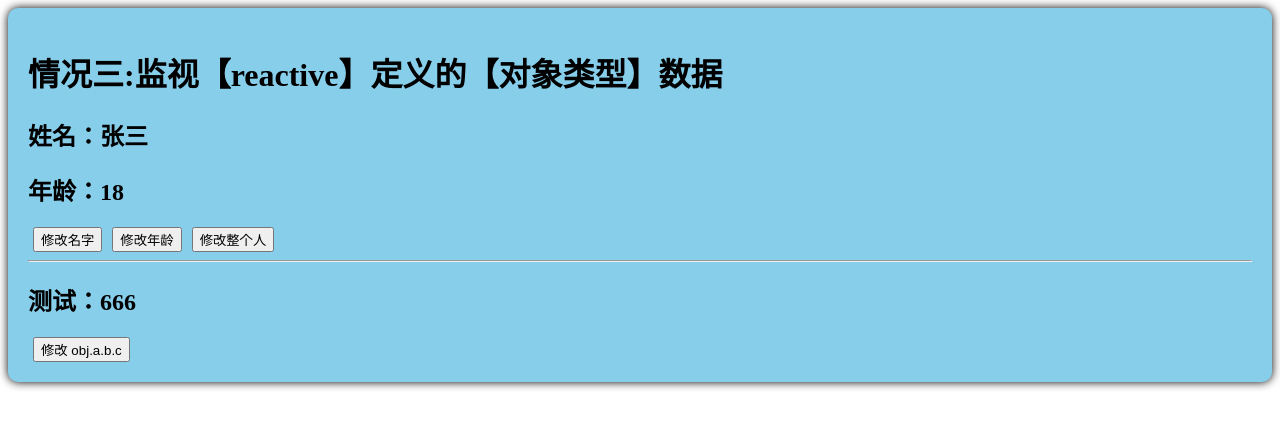
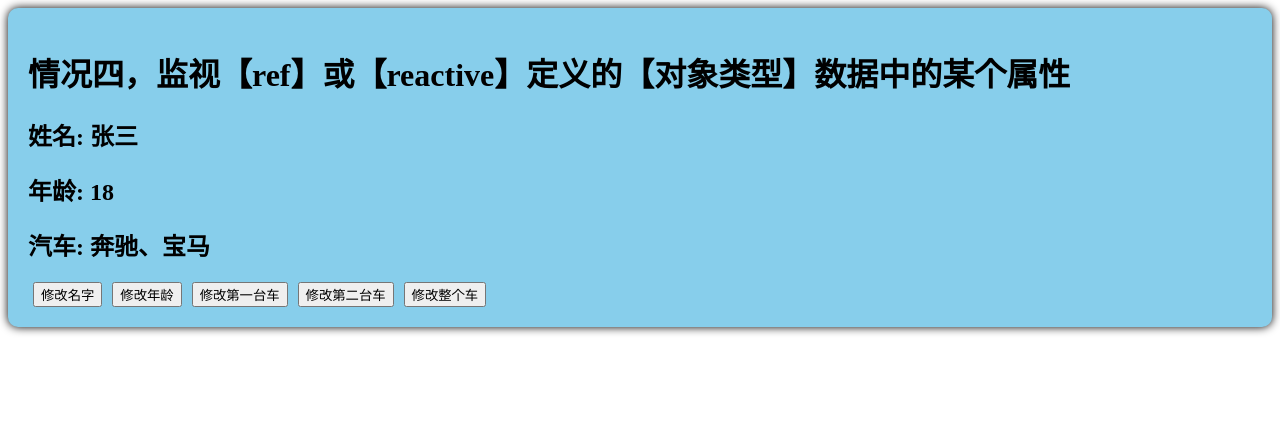
Before and after one commit to clang2you/vue3class, a Vue app: page / in a window 1280 px wide. Shown: the top 428 px of the page. Built offline with nearby package versions, Linux system fonts and the light colour scheme.

Commit message:
watch 情况四，监视【ref】或【reactive】定义的【对象类型】数据中的某个属性

```diff
--- a/src/components/Person.vue
+++ b/src/components/Person.vue
@@ -1,57 +1,64 @@
 <template>
   <div class="person">
-    <h1>情况三:监视【reactive】定义的【对象类型】数据</h1>
-    <h2>姓名：{{ person.name }}</h2>
-    <h2>年龄：{{ person.age }}</h2>
+    <h1>情况四，监视【ref】或【reactive】定义的【对象类型】数据中的某个属性</h1>
+    <h2>姓名: {{ person.name }}</h2>
+    <h2>年龄: {{ person.age }}</h2>
+    <h2>汽车: {{ person.car.c1 }}、{{ person.car.c2 }}</h2>
     <button @click="changeName">修改名字</button>
     <button @click="changeAge">修改年龄</button>
-    <button @click="changePerson">修改整个人</button>
-    <hr>
-    <h2>测试：{{ obj.a.b.c }}</h2>
-    <button @click="test">修改 obj.a.b.c</button>
+    <button @click="changeC1">修改第一台车</button>
+    <button @click="changeC2">修改第二台车</button>
+    <button @click="changeCar">修改整个车</button>
   </div>
 </template>
 
 <script lang="ts" setup name="Person">
-  import { reactive, watch } from 'vue'
-  //data
-  let person = reactive({
+  import { reactive, watch } from 'vue';
+
+  // data
+  let person = reactive(
+    {
       name: '张三',
-    age: 18
-  })
-
-  let obj = reactive({
-    a: {
-      b: {
-        c: 666
+      age: 18,
+      car: {
+        c1: '奔驰',
+        c2: '宝马'
       }
     }
-  })
-  //methods
+  )
+
+  // methods
   function changeName() {
     person.name += '~'
   }
   function changeAge() {
     person.age += 1
   }
-  function changePerson() {
-    Object.assign(person, { name: '李四', age: 90 })
+  function changeC1() {
+    person.car.c1 = '奥迪'
   }
-  function test() {
-    obj.a.b.c = 888
+  function changeC2() {
+    person.car.c2 = '大众'
+  }
+  function changeCar() {
+    person.car = { c1: '雅迪', c2: '爱玛' }
   }
 
   /*
-  watch，情况三，监视【reactive】定义的【对象类型】数据，默认开启深度监视且无法关闭
-  官方文档：如果坚实的是一个 reactive 对象，底层就已经隐式的创建了深层监听
+  监视 ref 或 ractive 定义的【对象类型】的数据中的某个属性：
+  1.若该属性是【基本类型】不是【对象属性】，需要写成函数形式
   */
-  watch(person, (newValue, oldValue) => {
-    console.log('person变化了', newValue, oldValue)
+  watch(() => person.name, (newValue, oldValue) => {
+    console.log('person.name 发生变化了', newValue, oldValue)
   })
 
-  watch(obj, (newValue, oldValue) => {
-    console.log('obj发生变化了', newValue, oldValue)
-  },{deep: true})
+  /*
+  2.若该属性是依然是【对象类型】，可直接编，也可写成函数，最好写成函数，如果要监控具体的属性变化，加上 deep:true
+  结论：监视的要是对象里的属性，最好写函数式，若是对象监视的是地址值，需要关注对象内部需要手动开启深度监视
+  */
+  watch(() => person.car, (newValue, oldValue) => {
+    console.log('person.car 发生变化了', newValue, oldValue)
+  }, { deep: true })
 </script>
 
 <style scoped>
```
Lines whose indentation alone changed are shown as unchanged.
